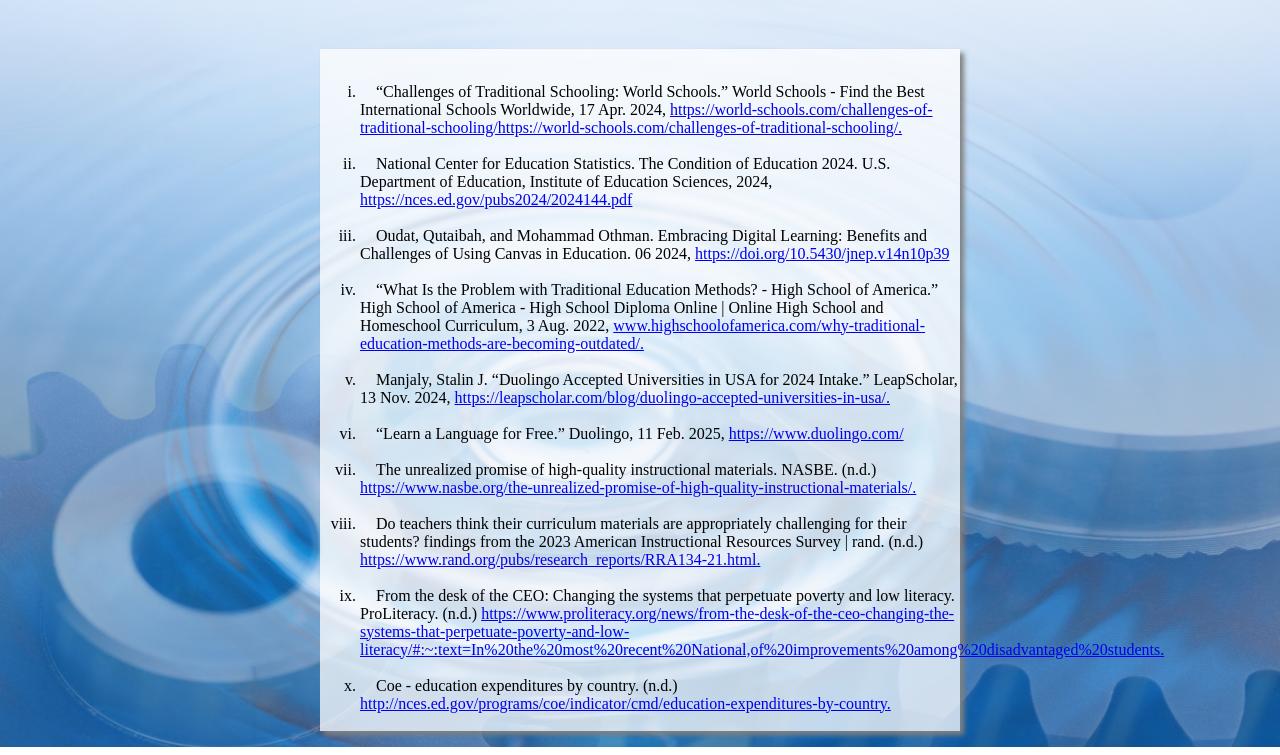
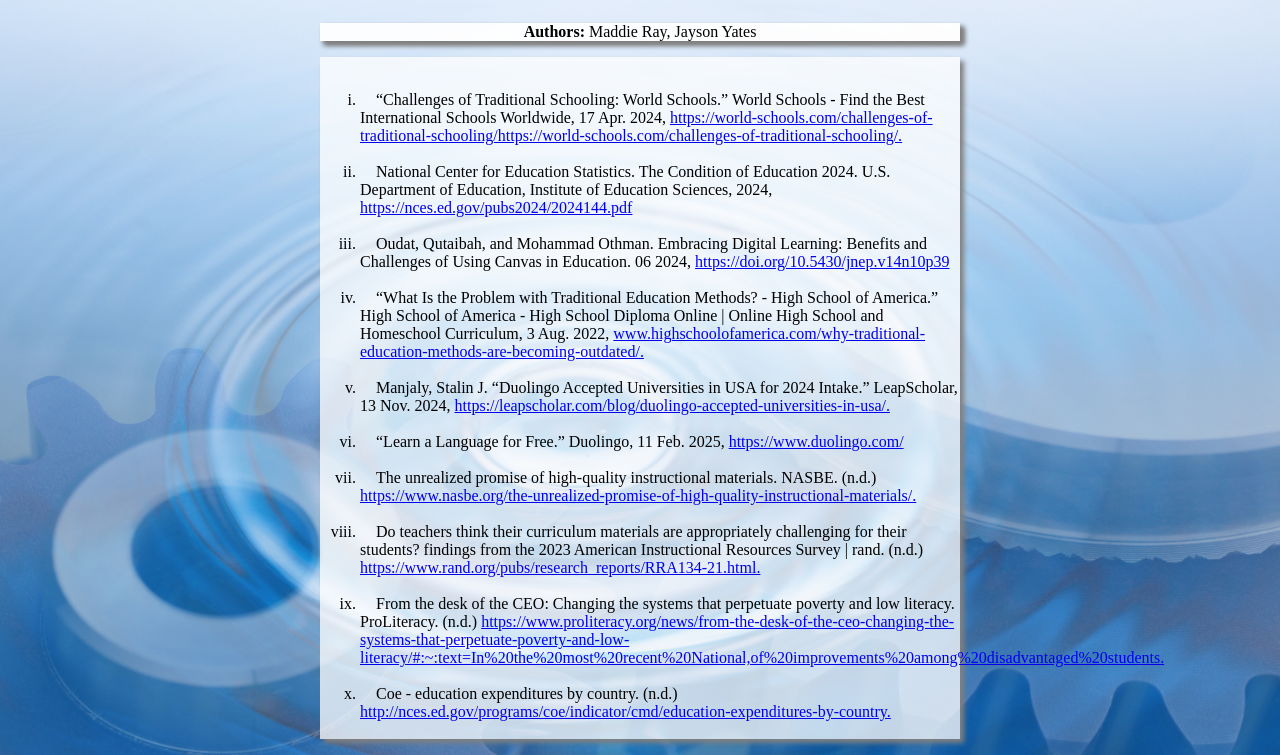
Before and after one commit to mray008/Minnow_Wiki, a plain HTML site: page refs.html in a window 1280 px wide. Shown: the part 73-828 px from the top of the page. Drawn offline with Linux system fonts and the light colour scheme.

Commit message:
author bars for gloss/ref

```diff
--- a/glossStylesheet.css
+++ b/glossStylesheet.css
@@ -8,7 +8,7 @@ body {
     place-items: center;
 }
 #containerDiv {
-    margin-top: 5%;
+    margin-top: 1%;
     background-color: rgba(255, 255, 255, 0.75);
     width: 60vw;
     background-repeat: no-repeat;
@@ -21,3 +21,26 @@ body {
 #olGloss{
     margin-right: 5%;
 }
+#containerDiv2{
+    margin-top: 3%;
+    background-color: rgba(255, 255, 255, 0.75);
+    width: 60vw;
+
+    background-repeat: no-repeat;
+    position: relative;
+    background-position: center;
+    text-align: left;
+    color: black;
+    box-shadow: 4px 4px 5px gray;
+}
+#AuthorDiv{
+    margin-top: 3%;
+    background-color: rgba(255, 255, 255, 0.75);
+    width: 60vw;
+    background-repeat: no-repeat;
+    position: relative;
+    background-position: center;
+    text-align: center;
+    color: black;
+    box-shadow: 4px 4px 5px gray;
+}
--- a/refs.html
+++ b/refs.html
@@ -8,10 +8,12 @@
 
 
 </head>
-
+<h1 style = "text-align: center"><em><b>References</b></em></h1>
+      <div id="containerDiv2" class="container">
+   <div id="AuthorDiv"> <p><b>Authors:</b> Maddie Ray, Jayson Yates</p></div>
+</div>
+<div id="containerDiv" class="container">
 <body>
-    <h1 style = "text-align: center"><em><b>References</b></em></h1>
-    <div id="containerDiv" class="container">
 <p><br>
 <div id="olRefs">
     <ol type="i">
--- a/refsStylesheet.css
+++ b/refsStylesheet.css
@@ -7,7 +7,7 @@ body {
     place-items: center;
 }
 #containerDiv {
-    margin-top: 5%;
+    margin-top: 1%;
     background-color: rgba(255, 255, 255, 0.75);
     width: 50vw;
     background-repeat: no-repeat;
@@ -17,3 +17,26 @@ body {
     color: black;
     box-shadow: 4px 4px 5px gray;
 }
+#containerDiv2{
+    margin-top: 3%;
+    background-color: rgba(255, 255, 255, 0.75);
+    width: 50vw;
+
+    background-repeat: no-repeat;
+    position: relative;
+    background-position: center;
+    text-align: left;
+    color: black;
+    box-shadow: 4px 4px 5px gray;
+}
+#AuthorDiv{
+    margin-top: 3%;
+    background-color: rgba(255, 255, 255, 0.75);
+    width: 50vw;
+    background-repeat: no-repeat;
+    position: relative;
+    background-position: center;
+    text-align: center;
+    color: black;
+    box-shadow: 4px 4px 5px gray;
+}
```
Also changed, not shown: gloss.html (+5 -2 lines).
